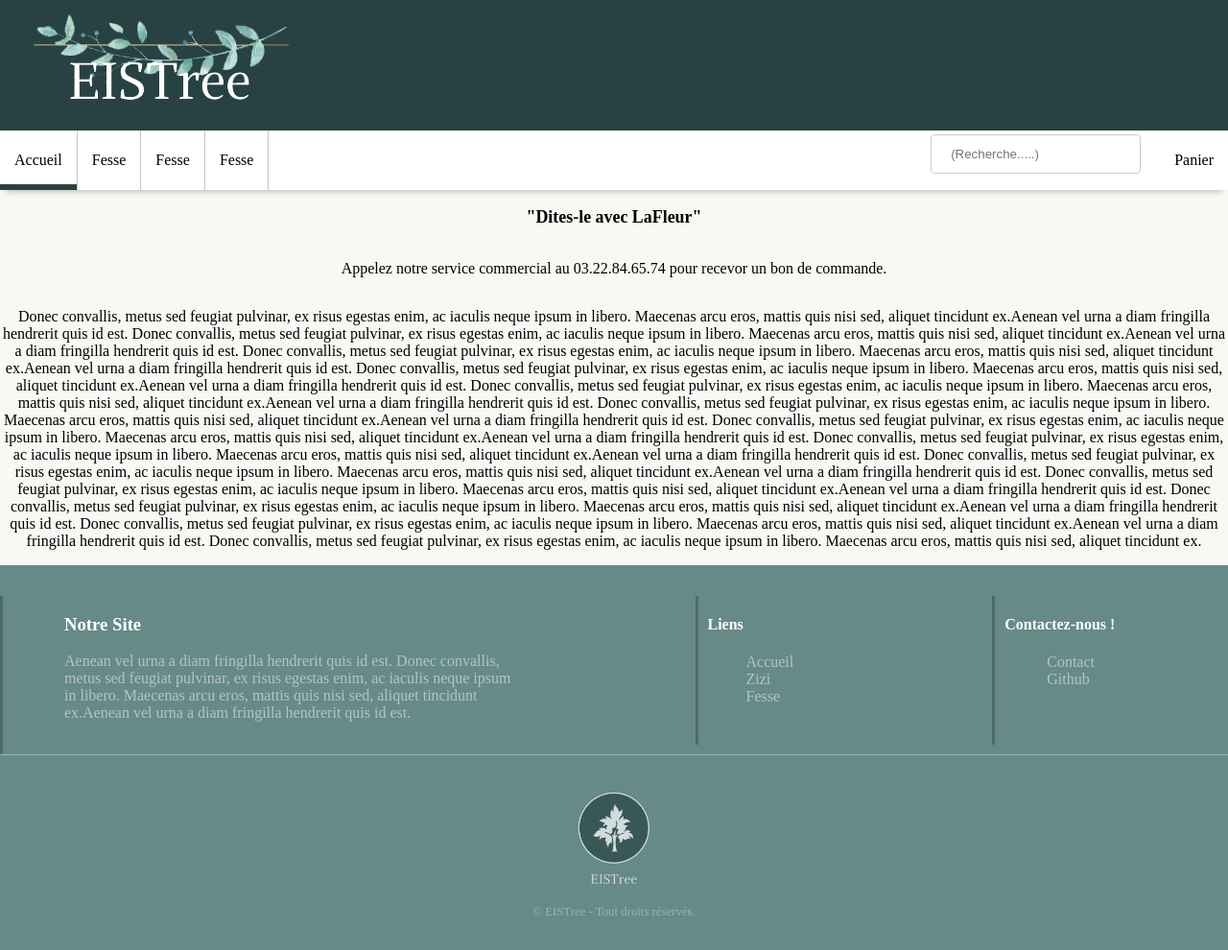
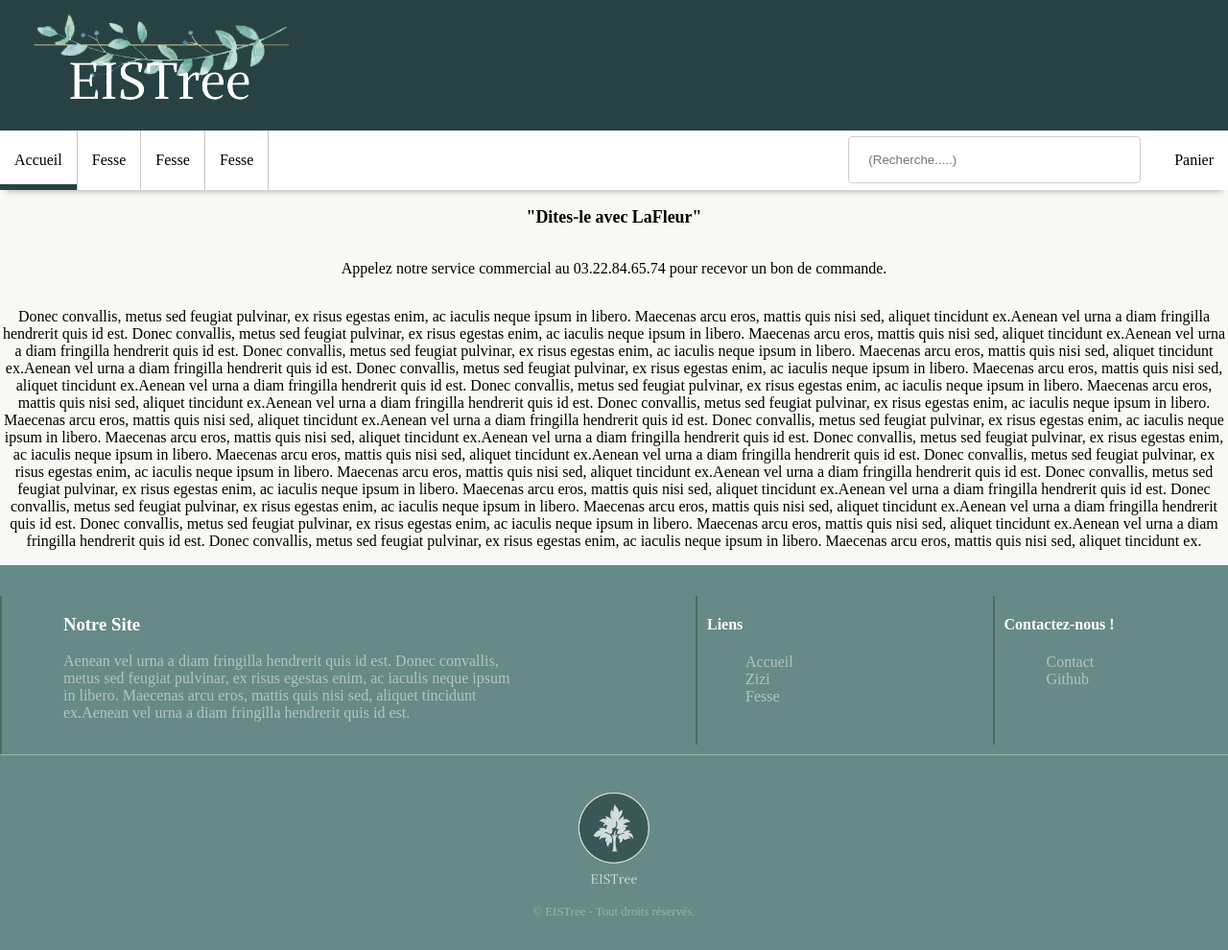
Before and after one commit to Bretzoule/eistree, a PHP site: page / in a window 1280 px wide. Shown: the whole page at 96% size. Run offline with PHP 8.4, Linux system fonts and the light colour scheme.

Commit message:
searchbar fixed et réduction taille des infos dans le footer

```diff
--- a/index.css
+++ b/index.css
@@ -87,8 +87,9 @@ html, body {
 }
 
 .menu input[type=text] {
-    padding: 12px 20px;
-    margin: 4px 0;
+    padding: 16px 20px;
+    margin: 6px 0;
+    width: 120%;
     border: 1px solid #ccc;
     border-radius: 4px;
 }
@@ -152,8 +153,7 @@ ul>li {
 
 .searchbar {
     float: right;
-    cursor: pointer;
-    margin-top: 16px;
+    cursor:text;
   }
 
 .slides {
@@ -232,7 +232,7 @@ footer {
 
 #footer .content section {
     width: 25%;
-    border-left : 3px solid rgba(0, 0, 0, 0.233);
+    border-left : 2px solid rgba(0, 0, 0, 0.233);
 }
 
 #footer .content section:first-child {
--- a/index.html
+++ b/index.html
@@ -22,11 +22,7 @@
             <li><a href="">Fesse</a></li>
             <li id="panier"><a href="">Panier</a></li>
             <li class="formulaireee">
-              <div class="slides">
-                <div class="slide s1"><!--vide-->
-                </div>
-                <div class="slide">
-                  <form action="./recherche/searchPage.php" method="get"><input class="searchbar" name="recherche" type="text" value="" onkeyup="showResult(this.value)" placeholder="(Recherche.....)" />
+                  <form action="" method="get"><input class="searchbar" name="recherche" type="text" value="" onkeyup="" placeholder="(Recherche.....)" />
                   <div id="resultats"></div>
                   </form>
                 </div>
```
